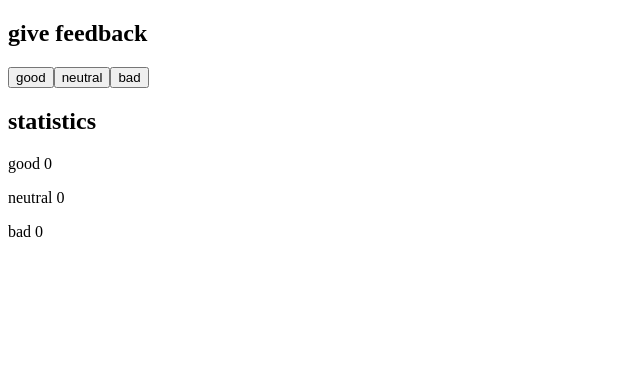
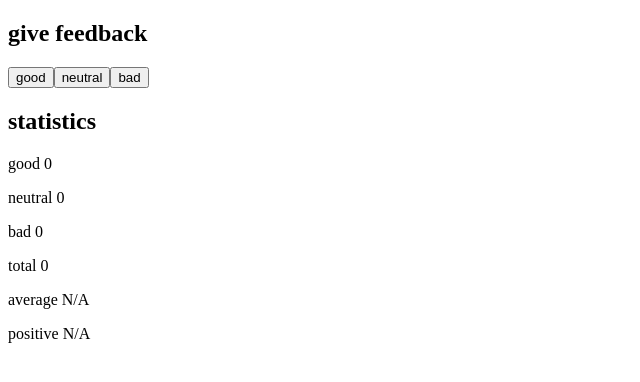
Before and after one commit to KarolKarnas/full-stack-open, a React (Create React App) app in the folder part1/unicafe/: page / in a window 1280 px wide. Shown: the top 382 px of the page, without its empty margins (0-640 px from the left). Built offline with nearby package versions, Linux system fonts and the light colour scheme.

Commit message:
Solution for 1.7: unicafe step2

```diff
--- a/part1/unicafe/src/App.js
+++ b/part1/unicafe/src/App.js
@@ -4,10 +4,10 @@ const Button = ({ handleClick, text }) => {
 	return <button onClick={handleClick}>{text}</button>;
 };
 
-const Stats = ({ text, stats }) => {
+const Stats = ({ label, stats }) => {
 	return (
 		<p>
-			{text} {stats}
+			{label} {stats}
 		</p>
 	);
 };
@@ -16,22 +16,49 @@ const App = () => {
 	const [good, setGood] = useState(0);
 	const [neutral, setNeutral] = useState(0);
 	const [bad, setBad] = useState(0);
+	const [allReviews, setAllReviews] = useState([]);
 
-	const setToGood = () =>	setGood(good + 1);
-	const setToNeutral = () => setNeutral(neutral + 1);
-	const setToBad = () => setBad(bad + 1);
-
+	const incrementGood = () => {
+		setAllReviews((prevReviews) => [...prevReviews, 1]);
+		setGood(good + 1);
+	};
+	const incrementNeutral = () => {
+		setAllReviews((prevReviews) => [...prevReviews, 0]);
+		setNeutral(neutral + 1);
+	};
+	const incrementBad = () => {
+		setAllReviews((prevReviews) => [...prevReviews, -1]);
+		setBad(bad + 1);
+	};
 
 	return (
 		<div>
 			<h2>give feedback</h2>
-			<Button handleClick={setToGood} text={'good'} />
-			<Button handleClick={setToNeutral} text={'neutral'} />
-			<Button handleClick={setToBad} text={'bad'} />
+			<Button handleClick={incrementGood} text={'good'} />
+			<Button handleClick={incrementNeutral} text={'neutral'} />
+			<Button handleClick={incrementBad} text={'bad'} />
 			<h2>statistics</h2>
-			<Stats text={'good'} stats={good} />
-			<Stats text={'neutral'} stats={neutral} />
-			<Stats text={'bad'} stats={bad} />
+			<Stats label={'good'} stats={good} />
+			<Stats label={'neutral'} stats={neutral} />
+			<Stats label={'bad'} stats={bad} />
+			<Stats label={'total'} stats={allReviews.length} />
+			<Stats
+				label={'average'}
+				stats={
+					allReviews.length === 0
+						? 'N/A'
+						: allReviews.reduce((acc, current) => acc + current, 0) /
+						  allReviews.length
+				}
+			/>
+			<Stats
+				label={'positive'}
+				stats={
+					allReviews.length === 0
+						? 'N/A'
+						: `${(good / allReviews.length) * 100} %`
+				}
+			/>
 		</div>
 	);
 };
```
